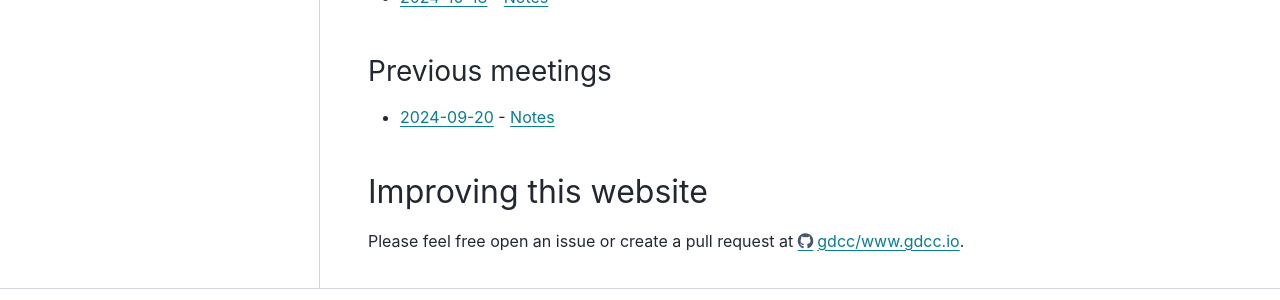
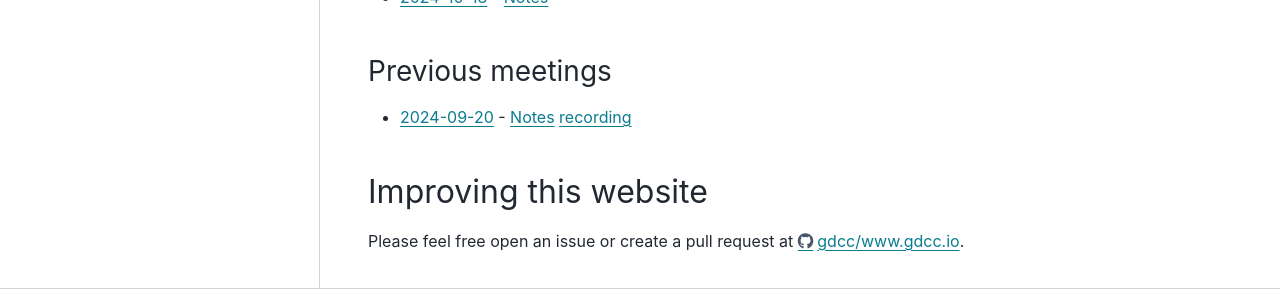
Before and after one commit to gdcc/www.gdcc.io, a Sphinx documentation site: the page built from source/working-groups/documentation.md, in a window 1280 px wide and 1216 px high. Shown: the part 834-1134 px from the top of the window. Built offline with Sphinx 7.4.7 and the PyData theme 0.15.4, drawn with Linux system fonts in a browser that asks for light colours.

Commit message:
add docs recording

```diff
--- a/source/working-groups/documentation.md
+++ b/source/working-groups/documentation.md
@@ -28,7 +28,7 @@ You can also find our meetings in the [Dataverse Community Calendar][].
 
 ### Previous meetings
 
-- [2024-09-20](https://time.is/compare/1400_20_Sep_2024_in_UTC) - [Notes](https://docs.google.com/document/d/1wUpmkOfQICuPQPbITqJ2oZSD2cSJBdHioEsaLck6_Es/edit?usp=sharing)
+- [2024-09-20](https://time.is/compare/1400_20_Sep_2024_in_UTC) - [Notes](https://docs.google.com/document/d/1wUpmkOfQICuPQPbITqJ2oZSD2cSJBdHioEsaLck6_Es/edit?usp=sharing) [recording](https://harvard.zoom.us/rec/share/UBmb9Mzd_grPPsbX7jik54BGRMOHoskcVUab434u6FJOiyPE-fPN-AQjcWQmhSQ2.KAUPfDyco5S2aPzM)
 
 ## Improving this website
 
```
